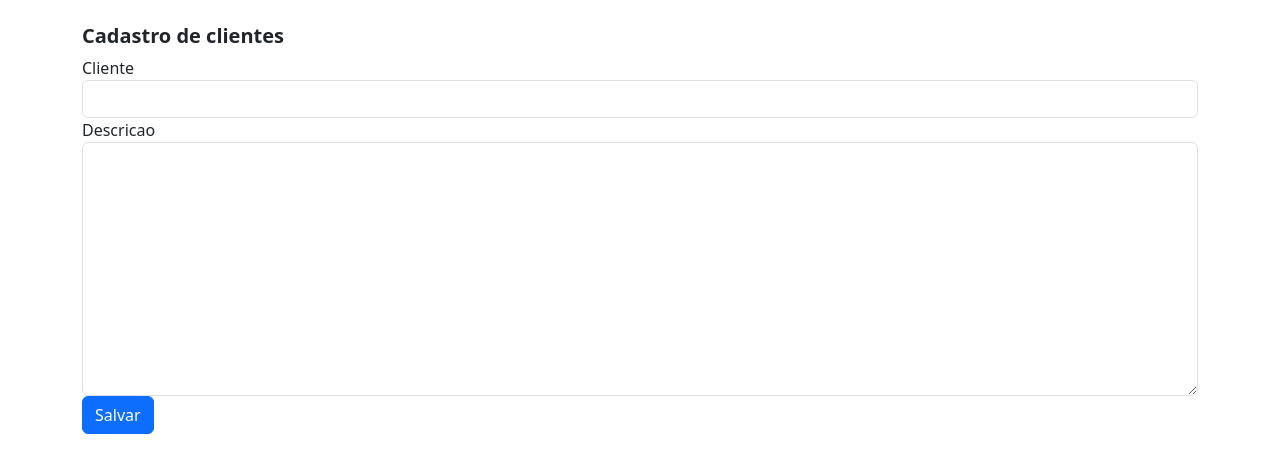
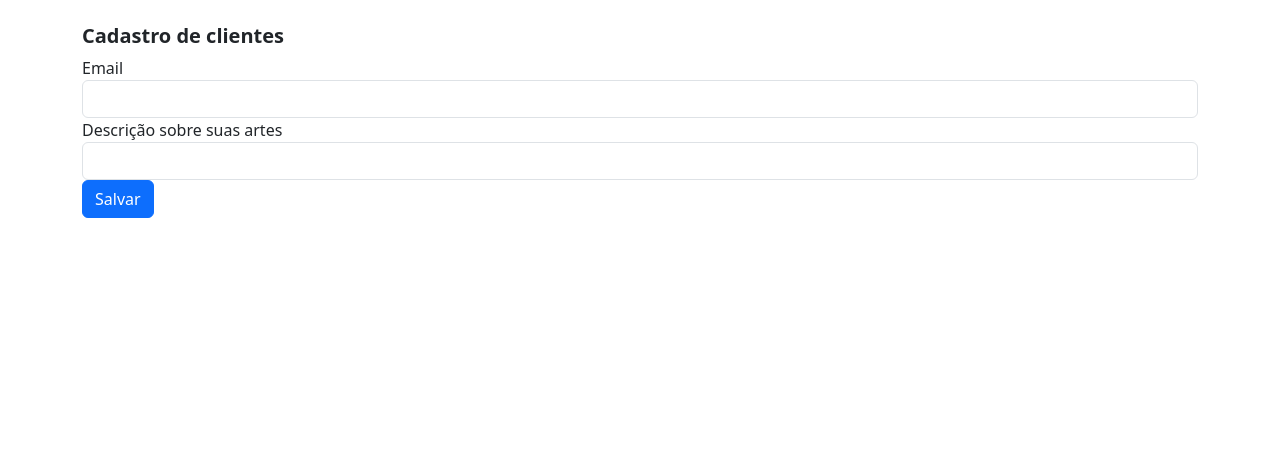
Before and after one commit to anleaes/2023-02-UDWMJ-GRUPO-09, a Django app: page /clientes/adicionar/ in a window 1280 px wide. Shown: the part 92-565 px from the top of the page. Run offline with Django 4.2, Linux system fonts and the light colour scheme; some libraries are stand-ins or nearby versions.

Commit message:
classe-itens

```diff
--- a/museuapp/apps/clientes/models.py
+++ b/museuapp/apps/clientes/models.py
@@ -6,7 +6,7 @@ class Cliente(models.Model):
     created_on = models.DateTimeField(auto_now_add=True)
     updated_on = models.DateTimeField(auto_now=True)
     name = models.CharField('Nome', max_length=50)
-    description = models.TextField('Descricao', max_length=100)
+    description = models.CharField('Descricao', max_length=100)
 
     class Meta:
         verbose_name = 'clientes'
--- a/museuapp/templates/clientes/add_cliente.html
+++ b/museuapp/templates/clientes/add_cliente.html
@@ -18,11 +18,11 @@
                 <form action="" method="POST">
                 {% csrf_token %}
                 <div class="form-group">
-                   <label for="{{ form.name.id_for_label }}">Cliente</label>
+                   <label for="{{ form.name.id_for_label }}">Email</label>
                    {{ form.name|add_class:"form-control" }}
                 </div>
                 <div class="form-group">
-                    <label for="{{ form.description.id_for_label }}">Descricao</label>
+                    <label for="{{ form.description.id_for_label }}">Descrição sobre suas artes</label>
                     {{ form.description|add_class:"form-control" }}
                  </div>
                     <button type="submit" class="btn btn-primary">Salvar</button>
```
